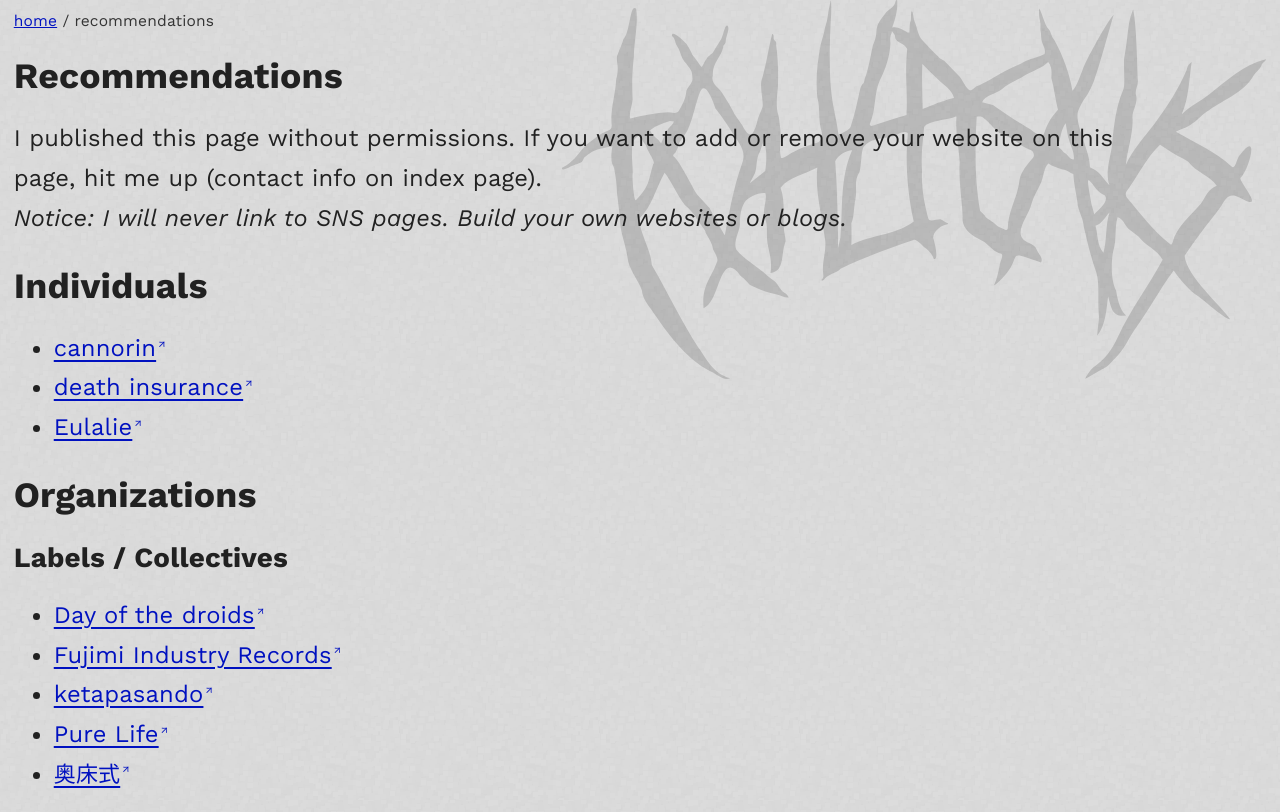
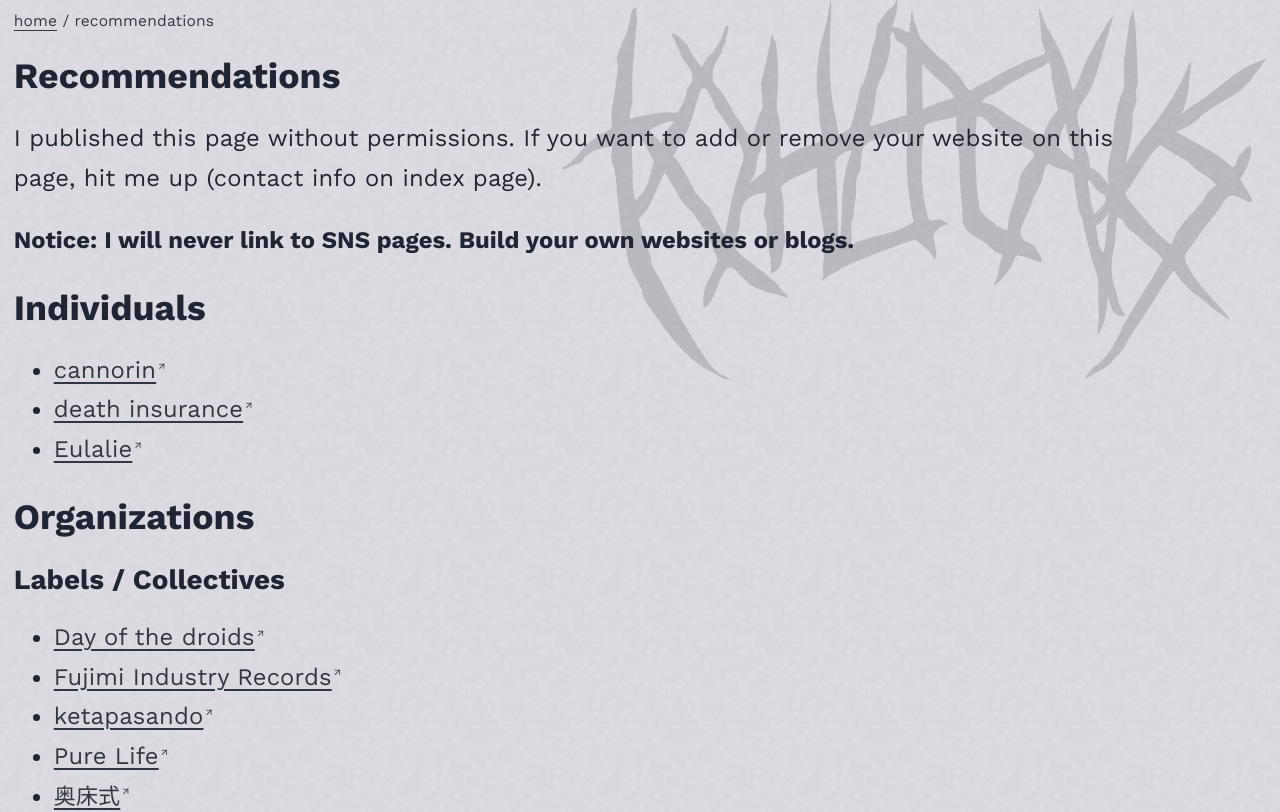
Before and after one commit to peaks-and-valleys/tlp, a SvelteKit app: page /recommendations in a window 1280 px wide. Shown: the top 812 px of the page. Built offline with nearby package versions, Linux system fonts and the light colour scheme.

Commit message:
style(recommendations): change notice text to strong for better emphasis style(base.scss): adjust text-underline-offset for better text appearance style(variables): update color variables for improved design consistency

```diff
--- a/src/routes/(articles)/recommendations/+page.svelte
+++ b/src/routes/(articles)/recommendations/+page.svelte
@@ -13,7 +13,7 @@
 		I published this page without permissions. If you want to add or remove your website on this
 		page, hit me up (contact info on index page).
 	</p>
-	<em>Notice: I will never link to SNS pages. Build your own websites or blogs.</em>
+	<p><strong>Notice: I will never link to SNS pages. Build your own websites or blogs.</strong></p>
 	<h2>Individuals</h2>
 	<ul>
 		<li>
--- a/src/routes/styles/foundation/_base.scss
+++ b/src/routes/styles/foundation/_base.scss
@@ -39,6 +39,7 @@ body {
 	font-weight: 400;
 	color: var(--c-primary);
 	letter-spacing: 0.01rem;
+	text-underline-offset: calc((1lh - 1cap) / 2 / 3);
 	background:
 		no-repeat fixed top 0 right 0.625em / 55% url(/images/tlp-grind.svg),
 		repeat fixed 0% 0% / auto url(/images/noise.svg),
@@ -59,6 +60,7 @@ h5,
 h6,
 strong {
 	font-weight: 700;
+	letter-spacing: 0;
 }
 
 address {
@@ -66,8 +68,7 @@ address {
 }
 
 a {
-	color: var(--c-accent-blue);
-	text-underline-offset: calc((1lh - 1cap) / 2 / 3);
+	color: var(--c-secondary);
 
 	@media (hover: hover) {
 		&:hover {
--- a/src/routes/styles/foundation/_variables.scss
+++ b/src/routes/styles/foundation/_variables.scss
@@ -1,8 +1,6 @@
 :root {
 	// c: color, bg: background
-	--c-primary: #212121;
-	--c-bg-primary: #e0e0e0;
-	--c-secondary: #333333;
-	--c-accent-blue: #0011c0;
-	--c-accent-red: #bb1100;
+	--c-primary: #212531;
+	--c-bg-primary: #e0e0e6;
+	--c-secondary: #323642;
 }
```
